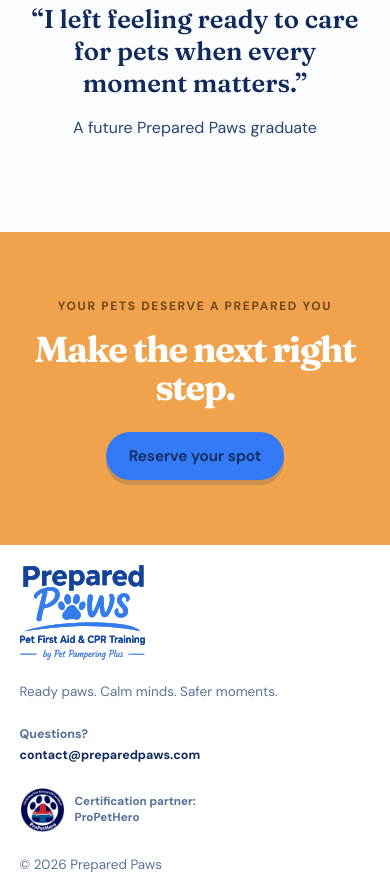
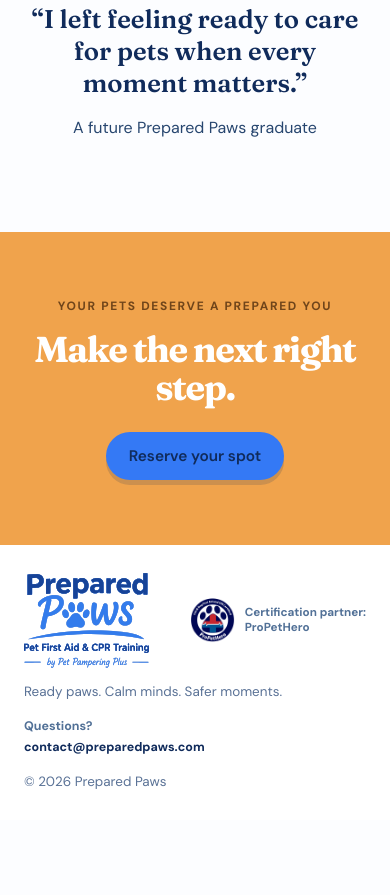
Before and after one commit to salseedoh/pfawebsite, a plain HTML site: page index.html in a window 390 px wide. Shown: the part 3827-4722 px from the top of the page. After the commit the page ends 4647 px from the top, so only its background shows below. Drawn offline with Linux system fonts and the light colour scheme; no server answers.

Commit message:
Optimize Mobile Footer

```diff
--- a/index.html
+++ b/index.html
@@ -75,10 +75,10 @@
 
     <footer>
       <img src="prepared-paws-logo.svg" alt="Prepared Paws" />
-      <p>Ready paws. Calm minds. Safer moments.</p>
+      <p class="footer-tagline">Ready paws. Calm minds. Safer moments.</p>
       <div class="footer-contact"><span>Questions?</span><a href="mailto:contact@preparedpaws.com">contact@preparedpaws.com</a></div>
       <div class="certification-partner"><img src="propetherobadge.png" alt="ProPetHero" /><span>Certification partner:<br>ProPetHero</span></div>
-      <p>© <span id="year"></span> Prepared Paws</p>
+      <p class="footer-copyright">© <span id="year"></span> Prepared Paws</p>
     </footer>
     <script src="app.js"></script>
   </body>
--- a/theme.css
+++ b/theme.css
@@ -98,9 +98,28 @@
 
   .questions-section .button { justify-self: start; }
 
+  footer {
+    display: grid;
+    grid-template-columns: minmax(0, 1fr) auto;
+    grid-template-areas:
+      "logo partner"
+      "tagline tagline"
+      "contact contact"
+      "copyright copyright";
+    align-items: center;
+    gap: 14px 18px;
+    padding: 28px 24px;
+  }
+
   footer > img {
+    grid-area: logo;
     width: 125px;
   }
+
+  .certification-partner { grid-area: partner; }
+  .footer-tagline { grid-area: tagline; }
+  .footer-contact { grid-area: contact; }
+  .footer-copyright { grid-area: copyright; }
 }
 
 /* The warm amber is the blue complement; it is reserved for supportive emphasis. */
```
